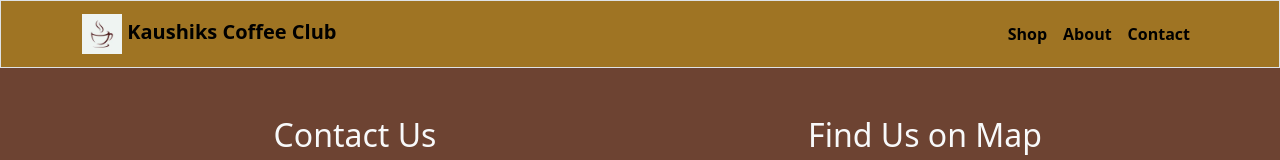
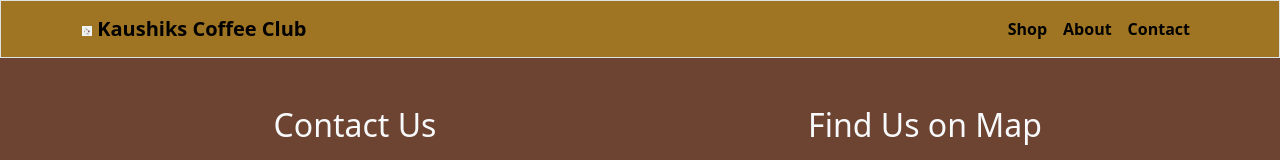
Before and after one commit to Kaushik-A-Ram/coffee-club, a website: page contact.html in a window 1280 px wide. Shown: the top 160 px of the page. Drawn offline with Linux system fonts and the light colour scheme.

Commit message:
fixing image size

```diff
--- a/contact.html
+++ b/contact.html
@@ -33,7 +33,7 @@
             src="./images/coffeelogo.webp"
             alt="coffee logo"
             class="logo"
-            width="40px"
+            width="10"
           />
           <strong>Kaushiks Coffee Club</strong>
         </a>
```
Also changed, not shown: about.html (+1 -1 lines), index.html (+1 -1 lines), shop.html (+1 -1 lines).
